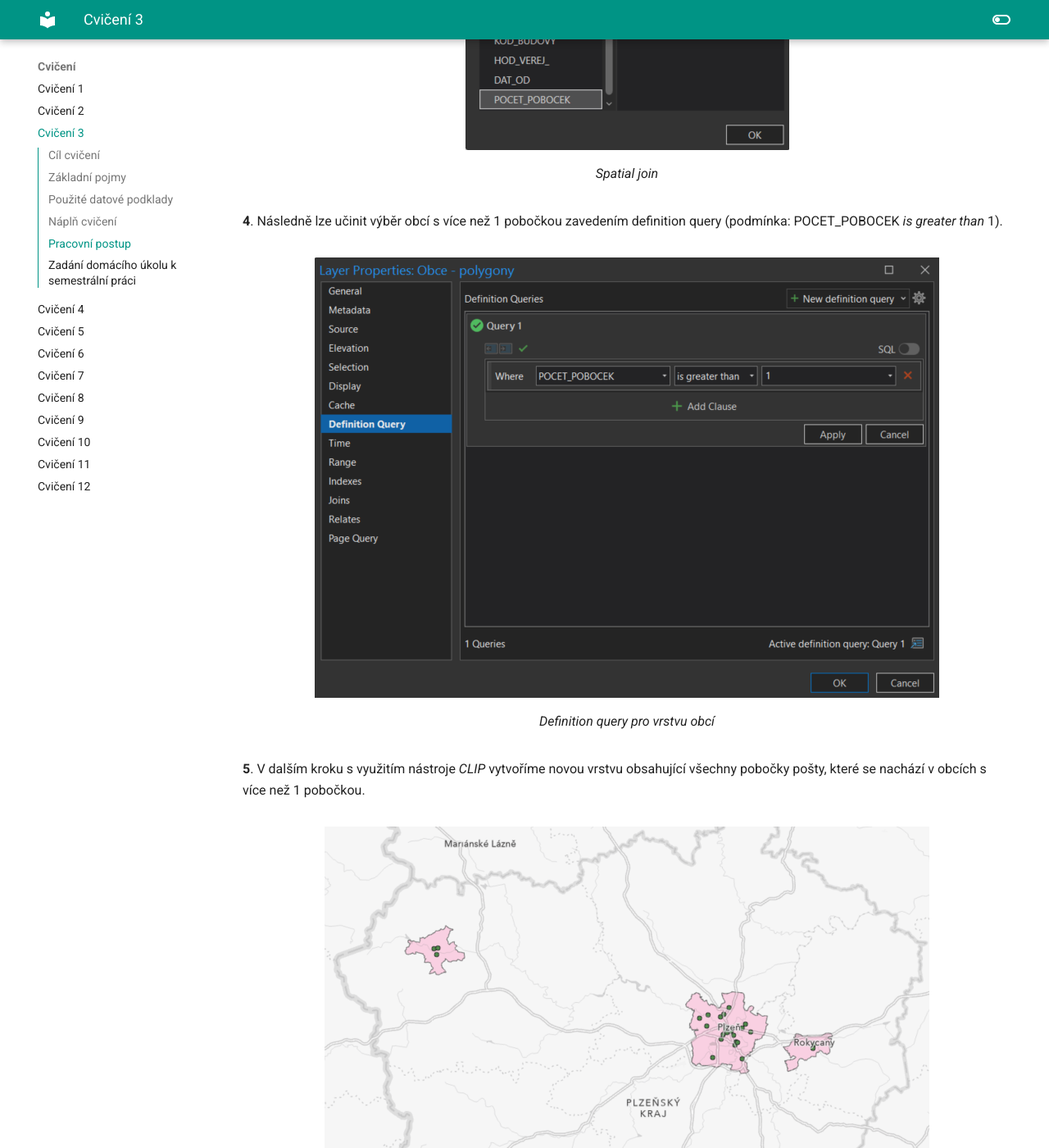
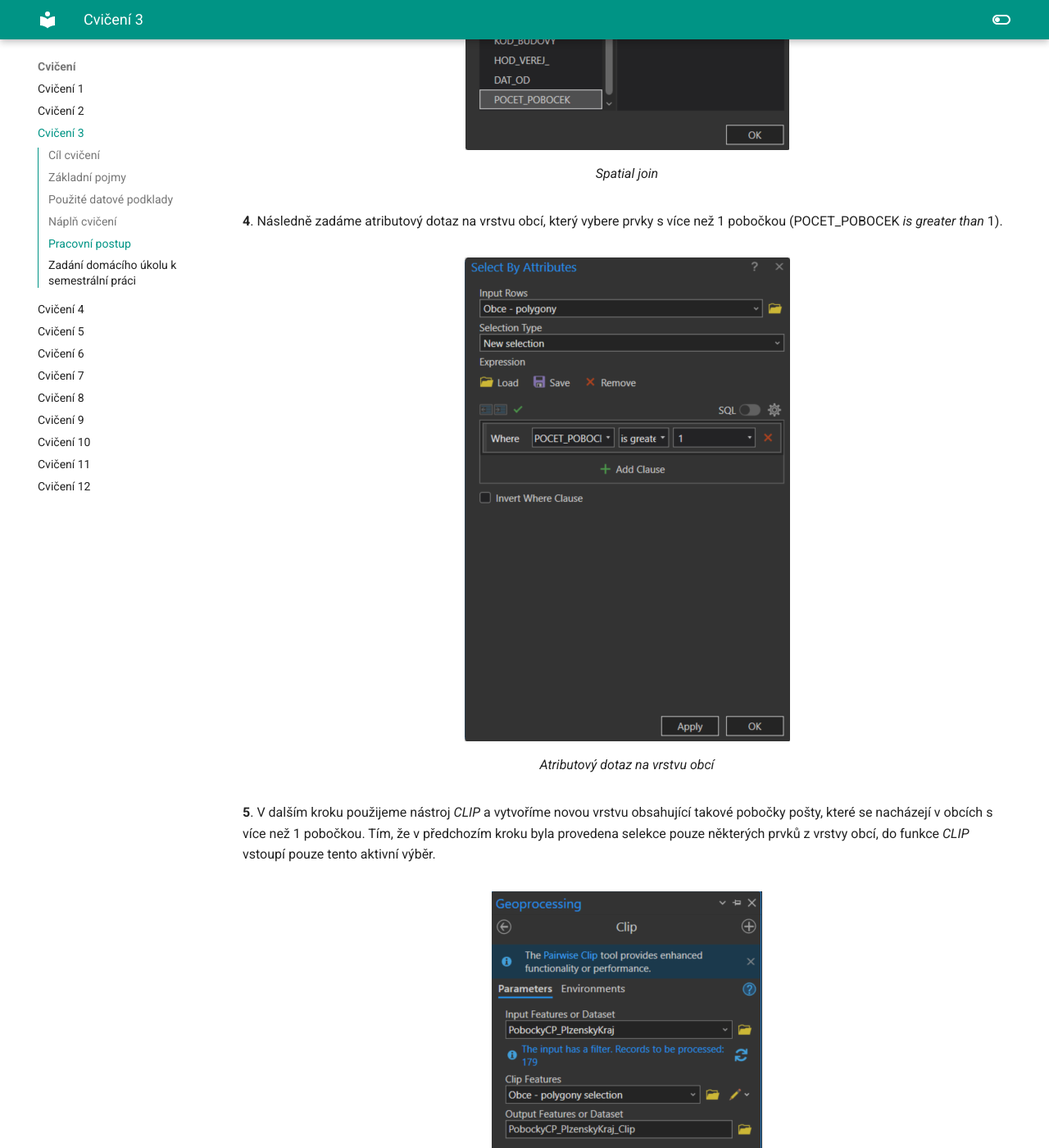
Before and after one commit to k155gis0/gis1, an MkDocs documentation site: the page built from docs/cviceni/cviceni3.md, in a window 1280 px wide and 1400 px high, scrolled down 4148 px. Shown: the whole window at 82% size. Built offline with MkDocs 1.6.1 and Material for MkDocs 9.7.7, drawn with Linux system fonts in a browser that asks for light colours; some of the changed text lies outside the part shown.

Commit message:
$more edits in cv3

```diff
--- a/docs/cviceni/cviceni3.md
+++ b/docs/cviceni/cviceni3.md
@@ -53,31 +53,52 @@ Jakou finanční úsporu jste schopni svým návrhem zajistit, pokud by provoz j
   <figcaption>Vizualizace stavu nad podkladovou mapou</figcaption>
 </figure>
 
-**3.** Spatial join: k výběru obcí připojit pobočky na základě jejich polohy. Zároveň přidat nový atribut POCET_POBOCEK, který bude určen na základě pravidla sumy některého z atributů (např. count(GmIID)).
+**3.** Spatial join: k výběru obcí připojíme pobočky na základě jejich polohy. Zároveň přidáme nový atribut POCET_POBOCEK, který bude určen na základě sumy libovolného ze stávajících atributů vrstvy poboček (např. count(GmIID)).
 
 <figure markdown>
   ![Export features](../assets/cviceni3/SPATIALJOIN_obce-pobocky.png "Spatial join")
   <figcaption>Spatial join</figcaption>
 </figure>
 
-**4**. Následně lze učinit výběr obcí s více než 1 pobočkou zavedením definition query (podmínka: POCET_POBOCEK *is greater than* 1).
+**4**. Následně zadáme atributový dotaz na vrstvu obcí, který vybere prvky s více než 1 pobočkou (POCET_POBOCEK *is greater than* 1).
 
 <figure markdown>
-  ![Export features](../assets/cviceni3/DQ_vice-pobocek.png "Definition query")
-  <figcaption>Definition query pro vrstvu obcí</figcaption>
+  ![Export features](../assets/cviceni3/SELECT_pocet-pobocek.png "Atributový dotaz")
+  <figcaption>Atributový dotaz na vrstvu obcí</figcaption>
 </figure>
 
-**5**. V dalším kroku s využitím nástroje *CLIP* vytvoříme novou vrstvu obsahující všechny pobočky pošty, které se nachází v obcích s více než 1 pobočkou.
+**5**. V dalším kroku použijeme nástroj *CLIP* a vytvoříme novou vrstvu obsahující takové pobočky pošty, které se nacházejí v obcích s více než 1 pobočkou. Tím, že v předchozím kroku byla provedena selekce pouze některých prvků z vrstvy obcí, do funkce *CLIP* vstoupí pouze tento aktivní výběr.
+
+<figure markdown>
+  ![Export features](../assets/cviceni3/CLIP_pobocky.png "Clip")
+  <figcaption>Oříznutí vrstvy poboček aktivními prvky ve vrstvě obcí.</figcaption>
+</figure>
 
 <figure markdown>
   ![Export features](../assets/cviceni3/MAP_spatial-join-plus-dq.png "Mapa 2")
-  <figcaption>Vizualizace stavu po provedení spatial join a filtraci obcí s více pobočkami</figcaption>
+  <figcaption>Vizualizace stavu po ořezu.</figcaption>
 </figure>
 
-**6**. Obalová zóna 3 km kolem výběru poboček ČP
-**7**. Vizuální vytipování poboček ke zrušení
+**6**. S využitím nástroje *BUFFER* vytvoříme obalovou zónu kolem každé pobočky o poloměru 3 km.
+
+<figure markdown>
+  ![Export features](../assets/cviceni3/BUFFER_pobocky.png "Buffer")
+  <figcaption>Parametry nástroje *BUFFER* pro tvorbu obalové zóny (rádius 3 km)</figcaption>
+</figure>
+
+**7**. Nyní přistoupíme k vizuálnímu vyhodnocení poboček vhodných ke zrušení.
+
+<figure markdown>
+  ![Export features](../assets/cviceni3/MAP_buffer-Klatovy.png "Mapa 3"){ width="500" }
+  <figcaption>Např. v Klatovech lze při dodržení zadaných kritérií zrušit právě tyto 2 pobočky České pošty (zvýrazněné včetně svých obalových zón), resp. zachovat maximálně 2 pobočky.</figcaption>
+</figure>
+
 **8**. Ve vrstvě poboček tvorba pomocného atributu RUSENO (short), defaultní hodnota 0
+
 **9**. Manuální výběr poboček ke zrušení, změna hodnoty atributu RUSENO na 1
+
 **10**. Zobrazení rušených poboček, sumarizace (DQ: RUSENO = 1)
 
+**11**. Závěrem můžete porovnat, jak rušení poboček České pošty v r. 2023 skutečně proběhlo; přehled naleznete např. [zde](https://www.seznamzpravy.cz/clanek/fakta-ceska-posta-zrusene-pobocky-seznam-mapa-231064). Celý problém je samozřejmě složitější, jelikož finální výběr ovlivnily další faktory jako priorita pobočky (hlavní vs. vedljší), bezbariérovost, apod.
+
 ## Zadání domácího úkolu k semestrální práci
```
Also changed, not shown: other parts of docs/cviceni/cviceni3.md (+1 -1 lines), docs/assets/cviceni3/BUFFER_pobocky.png (added), docs/assets/cviceni3/CLIP_pobocky.png (added), docs/assets/cviceni3/MAP_buffer-Klatovy.png (added), docs/assets/cviceni3/MAP_buffer.png (added), docs/assets/cviceni3/SELECT_pocet-pobocek.png (added).
